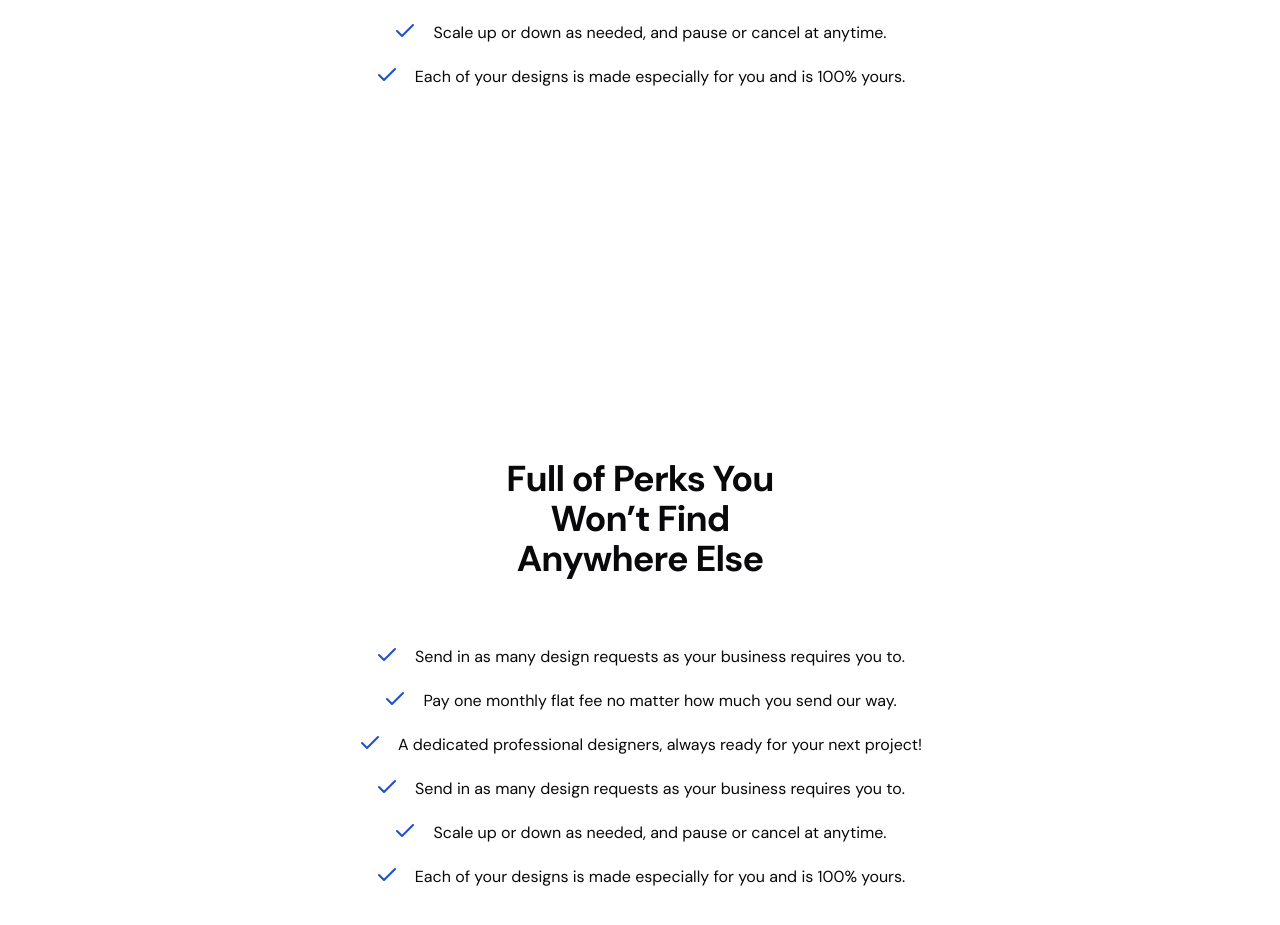
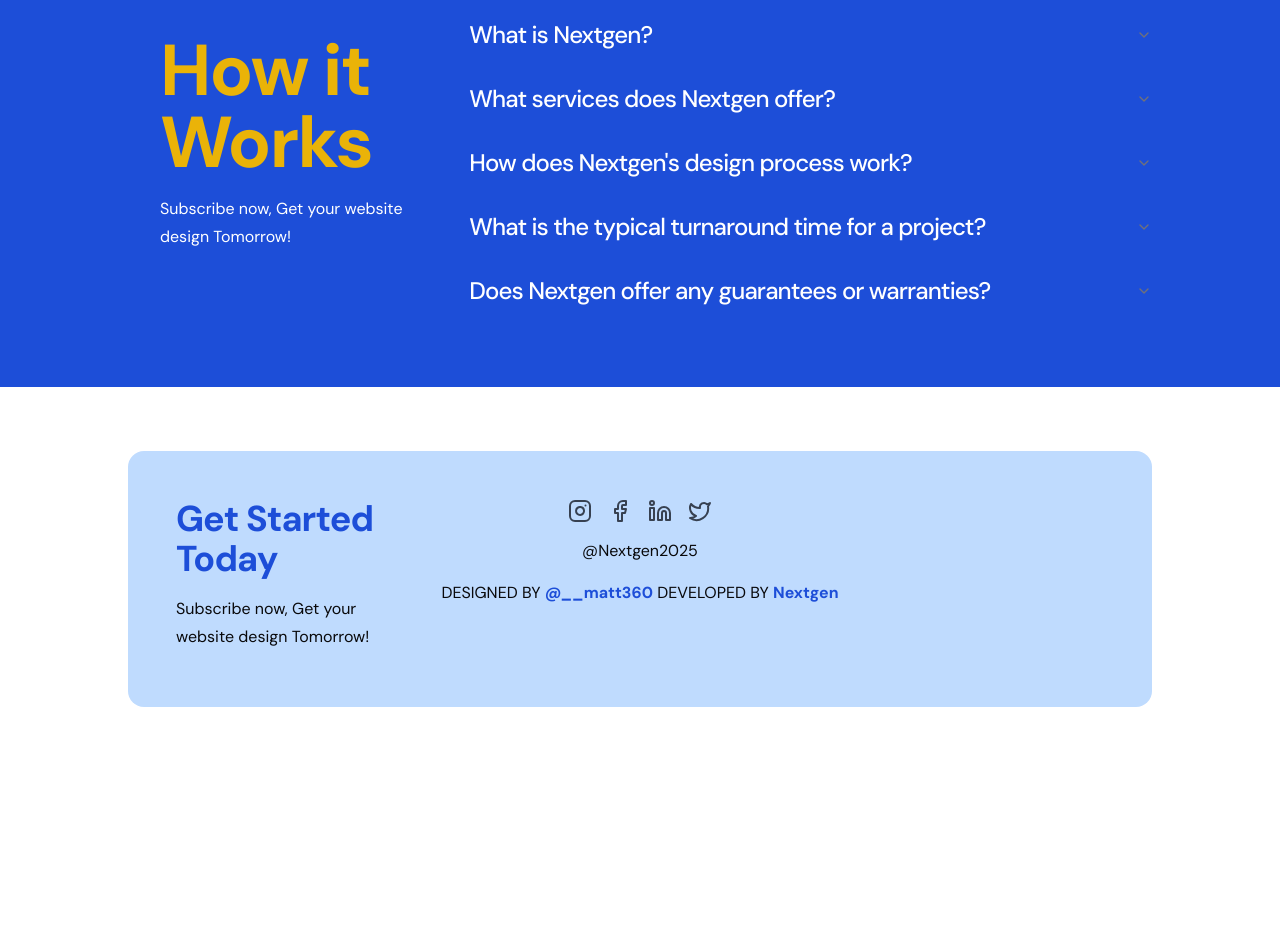
Before and after one commit to DUSHIME1212/nextgen, a Next.js app: page / in a window 1280 px wide. Shown: the part 2981-3906 px from the top of the page. After the commit the page ends 3752 px from the top, so only its background shows below. Built offline with nearby package versions, Linux system fonts and the light colour scheme.

Commit message:
`feat: updated Hero component and added new features to the website`

```diff
--- a/package.json
+++ b/package.json
@@ -17,6 +17,7 @@
   },
   "dependencies": {
     "@gsap/react": "^2.1.1",
+    "@radix-ui/react-accordion": "^1.2.2",
     "@radix-ui/react-slot": "^1.1.1",
     "@t3-oss/env-nextjs": "^0.10.1",
     "class-variance-authority": "^0.7.1",
--- a/src/app/_components/Hero.tsx
+++ b/src/app/_components/Hero.tsx
@@ -1,13 +1,19 @@
 import { Button } from "@/components/ui/button";
-import { perks } from "@/lib/utils";
-import { Check, Plus } from "lucide-react";
+import { perks, questions } from "@/lib/utils";
+import { Check, FacebookIcon, InstagramIcon, LinkedinIcon, Plus, TwitchIcon, TwitterIcon } from "lucide-react";
 import Link from "next/link";
 import React from "react";
 import { MdEventAvailable } from "react-icons/md";
 import { RiBuilding2Fill, RiSpaceShipFill } from "react-icons/ri";
+import {
+  Accordion,
+  AccordionContent,
+  AccordionItem,
+  AccordionTrigger,
+} from "@/components/ui/accordion";
 
 const Hero = () => {
- const packages = [
+  const packages = [
     {
       title: "Start-Ups",
       description:
@@ -36,6 +42,25 @@ const Hero = () => {
       icon: <MdEventAvailable />,
     },
   ];
+  const footerlinks = [
+    {
+      href:"/",
+      icon:<InstagramIcon/>,
+    },
+    {
+      href:"/",
+      icon:<FacebookIcon/>,
+    },
+    {
+      href:"/",
+      icon:<LinkedinIcon/>,
+    },
+    {
+      href:"/",
+      icon:<TwitterIcon/>,
+    },
+
+  ]
 
   return (
     <>
@@ -88,7 +113,7 @@ const Hero = () => {
           ))}
         </div>
       </div>
-      <div className="iitems-center flex min-h-screen flex-col items-center justify-center px-8 py-16 md:px-16 lg:px-32">
+      <div className="iitems-center flex min-h-fit flex-col items-center justify-center px-8 py-16 md:px-16 lg:px-32">
         <h1 className="mb-16 w-1/3 text-center text-4xl">
           Packages Designed Specifically for Your Business Needs
         </h1>
@@ -118,30 +143,67 @@ const Hero = () => {
         </div>
       </div>
 
-      <div className="iitems-center flex min-h-screen flex-col items-center justify-center px-8 py-16 md:px-16 lg:px-32">
+      <div className="iitems-center flex min-h-fit flex-col items-center justify-center px-8 py-16 md:px-16 lg:px-32">
         <h1 className="mb-16 w-1/3 text-center text-4xl">
           Full of Perks You Won’t Find Anywhere Else
         </h1>
         <div className="grid grid-rows-1 gap-4">
           {perks.map((item, index) => (
-            <div key={index} className="flex flex-row items-start justify-center gap-4">
+            <div
+              key={index}
+              className="flex flex-row items-start justify-center gap-4"
+            >
               <Check className="size-6 text-blue-700" />
               <p>{item.quote}</p>
             </div>
           ))}
         </div>
       </div>
-      <div className="iitems-center flex min-h-screen flex-col items-center justify-center px-8 py-16 md:px-16 lg:px-32">
-        <h1 className="mb-16 w-1/3 text-center text-4xl">
-          Full of Perks You Won’t Find Anywhere Else
-        </h1>
-        <div className="grid grid-rows-1 gap-4">
-          {perks.map((item, index) => (
-            <div key={index} className="flex flex-row items-start justify-center gap-4">
-              <Check className="size-6 text-blue-700" />
-              <p>{item.quote}</p>
+      <div className="iitems-center flex min-h-fit flex-row items-start justify-center bg-blue-700 px-8 py-16 text-white md:px-16 lg:px-32">
+        <div className="flex w-full flex-col items-start justify-start p-8 md:w-1/3">
+          <h1 className="mb-4 text-7xl text-yellow-500">How it Works</h1>
+          <p>Subscribe now, Get your website design Tomorrow!</p>
+        </div>
+        <div className="grid w-full grid-rows-1 gap-4 md:w-2/3">
+          <Accordion type="single" collapsible>
+            {questions.map((item, index) => (
+              <AccordionItem
+                key={index}
+                value={`item-${index + 1}`}
+                className="border-none"
+              >
+                <AccordionTrigger className="justify-between text-2xl hover:no-underline">
+                  {item.question}
+                </AccordionTrigger>
+                <AccordionContent className="text-xl opacity-70">
+                  {item.answer}
+                </AccordionContent>
+              </AccordionItem>
+            ))}
+          </Accordion>
+        </div>
+      </div>
+      <div className="flex min-h-fit w-full flex-row items-center justify-start px-8 py-16 md:px-16 lg:px-32">
+        <div className="grid w-full grid-cols-4 justify-start relative rounded-2xl bg-blue-200 p-8 md:min-h-[256px]">
+          <div className="col-span-1 h-full p-4">
+            <h1 className="mb-4 text-4xl text-blue-700">Get Started Today</h1>
+            <p>Subscribe now, Get your website design Tomorrow!</p>
+          </div>
+          <div className="col-span-2 h-full p-4">
+            <div className="flex flex-row items-center justify-center gap-4 text-gray-700">
+              {
+                footerlinks.map((link, index) => (
+                  <Link href={link.href} key={index}>
+                    {link.icon}
+                  </Link>))
+              }
             </div>
-          ))}
+            <div className="w-full flex flex-col items-start justify-start gap-4">
+              <Link href={""} className="text-center text-base mt-4 w-full">@Nextgen2025</Link>
+              <p className="text-center w-full">DESIGNED BY <span className="text-blue-700 font-bold">@__matt360</span> DEVELOPED BY  <span className="text-blue-700 font-bold">Nextgen</span></p>
+
+            </div>
+          </div>
         </div>
       </div>
     </>
--- /dev/null
+++ b/src/components/ui/accordion.tsx
@@ -0,0 +1,57 @@
+"use client"
+
+import * as React from "react"
+import * as AccordionPrimitive from "@radix-ui/react-accordion"
+import { ChevronDown } from "lucide-react"
+
+import { cn } from "@/lib/utils"
+
+const Accordion = AccordionPrimitive.Root
+
+const AccordionItem = React.forwardRef<
+  React.ElementRef<typeof AccordionPrimitive.Item>,
+  React.ComponentPropsWithoutRef<typeof AccordionPrimitive.Item>
+>(({ className, ...props }, ref) => (
+  <AccordionPrimitive.Item
+    ref={ref}
+    className={cn("border-b", className)}
+    {...props}
+  />
+))
+AccordionItem.displayName = "AccordionItem"
+
+const AccordionTrigger = React.forwardRef<
+  React.ElementRef<typeof AccordionPrimitive.Trigger>,
+  React.ComponentPropsWithoutRef<typeof AccordionPrimitive.Trigger>
+>(({ className, children, ...props }, ref) => (
+  <AccordionPrimitive.Header className="flex">
+    <AccordionPrimitive.Trigger
+      ref={ref}
+      className={cn(
+        "flex flex-1 items-center justify-between py-4 text-sm font-medium transition-all hover:underline text-left [&[data-state=open]>svg]:rotate-180",
+        className
+      )}
+      {...props}
+    >
+      {children}
+      <ChevronDown className="h-4 w-4 shrink-0 text-muted-foreground transition-transform duration-200" />
+    </AccordionPrimitive.Trigger>
+  </AccordionPrimitive.Header>
+))
+AccordionTrigger.displayName = AccordionPrimitive.Trigger.displayName
+
+const AccordionContent = React.forwardRef<
+  React.ElementRef<typeof AccordionPrimitive.Content>,
+  React.ComponentPropsWithoutRef<typeof AccordionPrimitive.Content>
+>(({ className, children, ...props }, ref) => (
+  <AccordionPrimitive.Content
+    ref={ref}
+    className="overflow-hidden text-sm data-[state=closed]:animate-accordion-up data-[state=open]:animate-accordion-down"
+    {...props}
+  >
+    <div className={cn("pb-4 pt-0", className)}>{children}</div>
+  </AccordionPrimitive.Content>
+))
+AccordionContent.displayName = AccordionPrimitive.Content.displayName
+
+export { Accordion, AccordionItem, AccordionTrigger, AccordionContent }
--- a/src/lib/utils.ts
+++ b/src/lib/utils.ts
@@ -69,5 +69,27 @@ export const perks  = [
   {
     quote:"Each of your designs is made especially for you and is 100% yours."
   },
+]
 
+export const questions = [
+  {
+    question: "What is Nextgen?",
+    answer: "Nextgen is a cutting-edge technology company that provides innovative solutions for businesses and individuals."
+  },
+  {
+    question: "What services does Nextgen offer?",
+    answer: "Nextgen offers a wide range of services including web development, design, and marketing solutions."
+  },
+  {
+    question: "How does Nextgen's design process work?",
+    answer: "Our design process involves a collaborative approach with our clients to understand their needs and deliver tailored solutions."
+  },
+  {
+    question: "What is the typical turnaround time for a project?",
+    answer: "The turnaround time for a project varies depending on the complexity and scope, but we strive to deliver high-quality results within a timely manner."
+  },
+  {
+    question: "Does Nextgen offer any guarantees or warranties?",
+    answer: "Yes, we offer a satisfaction guarantee and warranty on all our services to ensure our clients are completely satisfied with the results."
+  }
 ]
--- a/tailwind.config.ts
+++ b/tailwind.config.ts
@@ -11,7 +11,10 @@ export default {
   				'var(--font-geist-sans)',
                     ...fontFamily.sans
                 ],
-				dmsans : ["DM Sans", "sans-serif"],
+  			dmsans: [
+  				'DM Sans',
+  				'sans-serif'
+  			]
   		},
   		borderRadius: {
   			lg: 'var(--radius)',
@@ -59,6 +62,28 @@ export default {
   				'4': 'hsl(var(--chart-4))',
   				'5': 'hsl(var(--chart-5))'
   			}
+  		},
+  		keyframes: {
+  			'accordion-down': {
+  				from: {
+  					height: '0'
+  				},
+  				to: {
+  					height: 'var(--radix-accordion-content-height)'
+  				}
+  			},
+  			'accordion-up': {
+  				from: {
+  					height: 'var(--radix-accordion-content-height)'
+  				},
+  				to: {
+  					height: '0'
+  				}
+  			}
+  		},
+  		animation: {
+  			'accordion-down': 'accordion-down 0.2s ease-out',
+  			'accordion-up': 'accordion-up 0.2s ease-out'
   		}
   	}
   },
```
Also changed, not shown: 1 other file (tests, documents, lock files or other folders).
